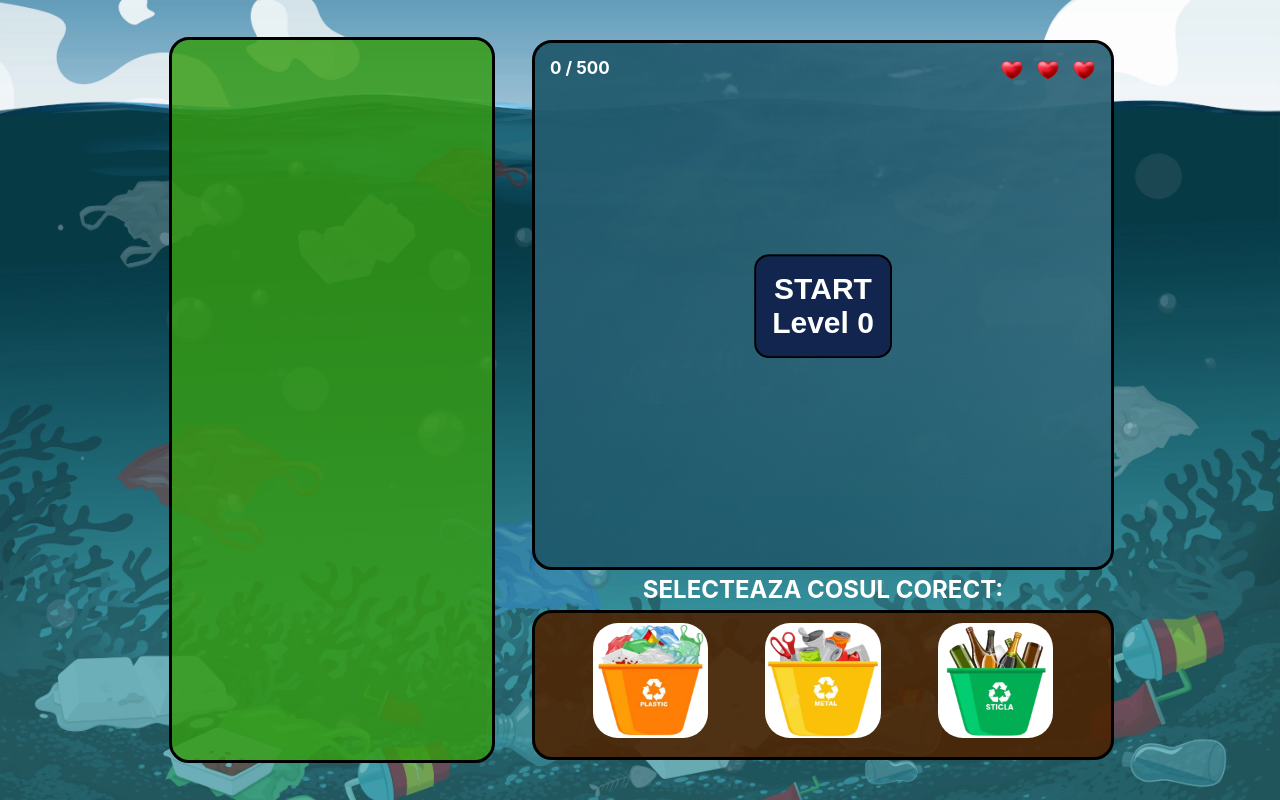
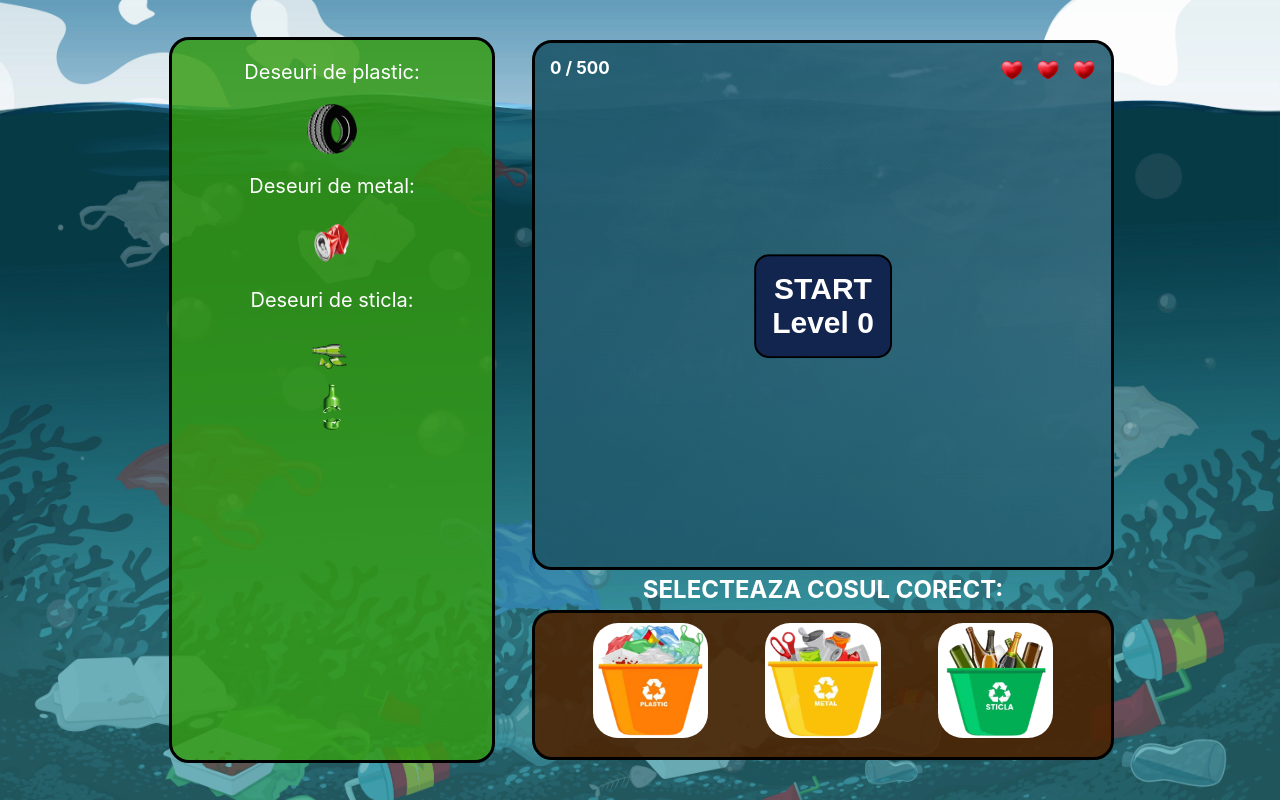
Before and after one commit to Iustin-V/water-cleaning-game, a React (Create React App) app: page / in a window 1280 px wide. Both pictures are taken after a click on the button "PLAY". Built offline with nearby package versions, Linux system fonts and the light colour scheme; grey boxes are pictures that could not be loaded.

Commit message:
fixed basket selection issue, added glass trash and populated the legend

```diff
--- a/src/components/Game.tsx
+++ b/src/components/Game.tsx
@@ -2,6 +2,8 @@ import styled from "styled-components";
 import React, { useEffect, useState } from "react";
 import can from "../images/can.png";
 import tire from "../images/tire.png";
+import bottle1 from "../images/bottle1.png";
+import bottle2 from "../images/bottle2.png";
 import plastic from "../images/plastic.png";
 import metal from "../images/metal.png";
 import sticla from "../images/sticla.png";
@@ -105,6 +107,7 @@ const Control = styled.div`
   > img {
     transition: 0.2s ease-in;
     height: 100%;
+    -webkit-user-drag: none;
   }
 `;
 const Image = styled.img<{ position: number; animationDuration?: number }>`
@@ -155,6 +158,26 @@ const WaterEffect = styled.img`
   opacity: 30%;
   pointer-events: none;
 `;
+
+const Catch = styled.div`
+  bottom: 20px;
+  color: white;
+  margin-bottom: 20px;
+  display: flex;
+  align-items: center;
+  justify-content: center;
+  gap: 20px;
+`;
+const LegendCategory = styled.div`
+  display: flex;
+  flex-direction: column;
+  align-items: center;
+  justify-content: center;
+  > p {
+    color: white;
+    font-size: 20px;
+  }
+`;
 export const Game = () => {
   //  refs
   const containerRef = React.useRef<HTMLDivElement | null>(null);
@@ -165,7 +188,9 @@ export const Game = () => {
 
   // essentials
   const [gameStarted, setGameStarted] = React.useState(false);
+  const [timeoutBool, setTimeoutBool] = React.useState(false);
   const [nextLevelScore, setNextLevelScore] = useState(500);
+  const [lastCatch, setLastCatch] = useState({ name: "", url: "" });
   const [imgPosition, setImgPosition] = React.useState(
     Math.floor(Math.random() * 80)
   );
@@ -173,13 +198,13 @@ export const Game = () => {
   //  current data
   const [currentLevel, setCurrentLevel] = useState(0);
   const [currentImage, setCurrentImage] = useState({ id: 0, url: "" });
-  const [currentBasket, setCurrentBasket] = useState(0);
+  const [currentBasket, setCurrentBasket] = useState(4);
 
   //  stats
   const [lives, setLives] = useState(3);
   const [score, setScore] = useState(0);
 
-  let imageUrls = [can, tire, can, tire];
+  let imageUrls = [can, tire, can, tire, bottle1, bottle2];
   // let imageUrls = [tire, tire, tire, tire];
 
   // game logic
@@ -187,6 +212,7 @@ export const Game = () => {
     setGameStarted(false);
     setScore(0);
     setLives(3);
+    setCurrentBasket(4);
     setCurrentImage({ id: 0, url: "" });
   };
 
@@ -215,7 +241,7 @@ export const Game = () => {
       setImgPosition(Math.floor(Math.random() * 80));
       setCurrentImage({
         id: currentImage.id + 1,
-        url: imageUrls[Math.floor(Math.random() * 3)],
+        url: imageUrls[Math.floor(Math.random() * 5)],
       });
       setTimeout(() => {
         if (
@@ -252,7 +278,6 @@ export const Game = () => {
           handleGameReset();
         }
       } else {
-        setTimeout(() => {
         if (
           trashRef.current?.getBoundingClientRect().y &&
           trashRef.current?.getBoundingClientRect().y > 550
@@ -260,22 +285,40 @@ export const Game = () => {
           console.log(currentBasket, currentImage.url);
           if (
             (currentBasket === 0 && currentImage.url === tire) ||
-              (currentBasket === 1 && currentImage.url === can)
+            (currentBasket === 1 && currentImage.url === can) ||
+            (currentBasket === 2 && currentImage.url === bottle1) ||
+            (currentBasket === 2 && currentImage.url === bottle2)
           ) {
             setScore(score + 100);
+            switch (currentBasket) {
+              case 0:
+                setLastCatch({
+                  name: "deseu de plastic",
+                  url: currentImage.url,
+                });
+                break;
+              case 1:
+                setLastCatch({ name: "deseu de metal", url: currentImage.url });
+                break;
+              case 2:
+                setLastCatch({
+                  name: "deseu de sticla",
+                  url: currentImage.url,
+                });
+                break;
+            }
           } else {
             setLives(lives - 1);
           }
           setImgPosition(Math.floor(Math.random() * 80));
           setCurrentImage({
             id: currentImage.id + 1,
-              url: imageUrls[Math.floor(Math.random() * 3)],
+            url: imageUrls[Math.floor(Math.random() * 5)],
           });
         }
-        }, 2000);
       }
     }
-  }, [currentImage, gameStarted]);
+  }, [timeoutBool, gameStarted]);
 
   React.useEffect(() => {
     const handleKeyDown = (event: KeyboardEvent) => {
@@ -293,13 +336,40 @@ export const Game = () => {
     window.addEventListener("keydown", handleKeyDown);
   }, []);
 
+  setInterval(() => {
+    setTimeoutBool(!timeoutBool);
+  }, 2000);
+
   /* nu merge schimbarea duratiei animatiei,
   nu merge selectarea cosului pentru runda curenta,
   schimbarea are loc abia runda urm*/
 
   return (
     <GameWrapper>
-      <LegendContainer></LegendContainer>
+      <LegendContainer>
+        {lastCatch.name && (
+          <Catch>
+            Ai prins un {lastCatch.name}
+            <img
+              style={{ height: "30px", width: "30px" }}
+              src={lastCatch.url}
+            />
+          </Catch>
+        )}
+        <LegendCategory>
+          <p> Deseuri de plastic:</p>
+          <img style={{ height: "50px", width: "50px" }} src={tire} />
+        </LegendCategory>
+        <LegendCategory>
+          <p> Deseuri de metal:</p>
+          <img style={{ height: "50px", width: "50px" }} src={can} />
+        </LegendCategory>
+        <LegendCategory>
+          <p> Deseuri de sticla:</p>
+          <img style={{ height: "50px", width: "50px" }} src={bottle1} />
+          <img style={{ height: "50px", width: "50px" }} src={bottle2} />
+        </LegendCategory>
+      </LegendContainer>
 
       <MainContainer>
         <GameViewContainer
@@ -329,8 +399,10 @@ export const Game = () => {
                 setGameStarted(true);
               }}
             >
-              <a href="#">START
-              <br /> Level {currentLevel}</a>
+              <a href="#">
+                START
+                <br /> Level {currentLevel}
+              </a>
             </StartButton>
           )}
           {
```
Also changed, not shown: src/images/bottle1.png (added), src/images/bottle2.png (added). Lines whose indentation alone changed are shown as unchanged.
